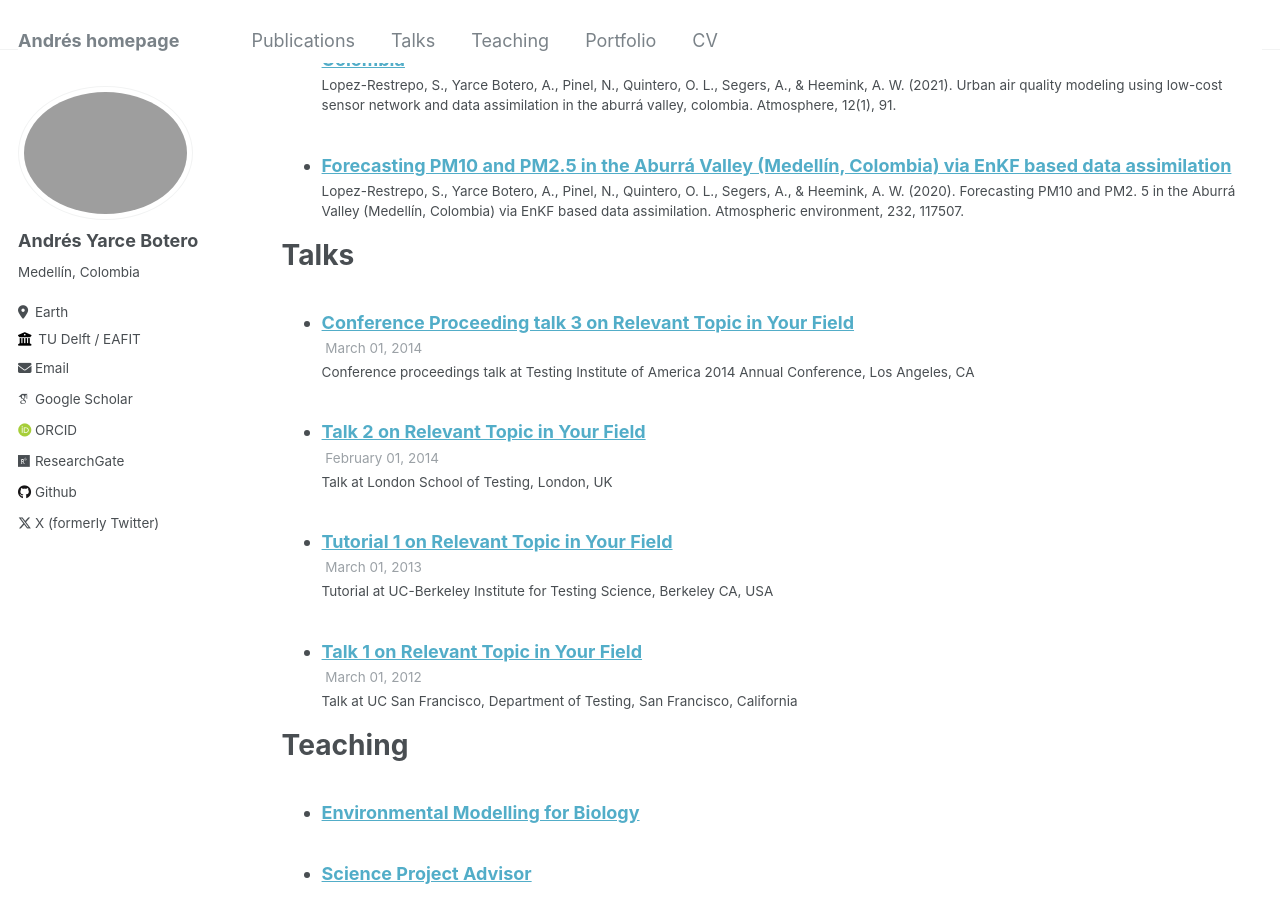
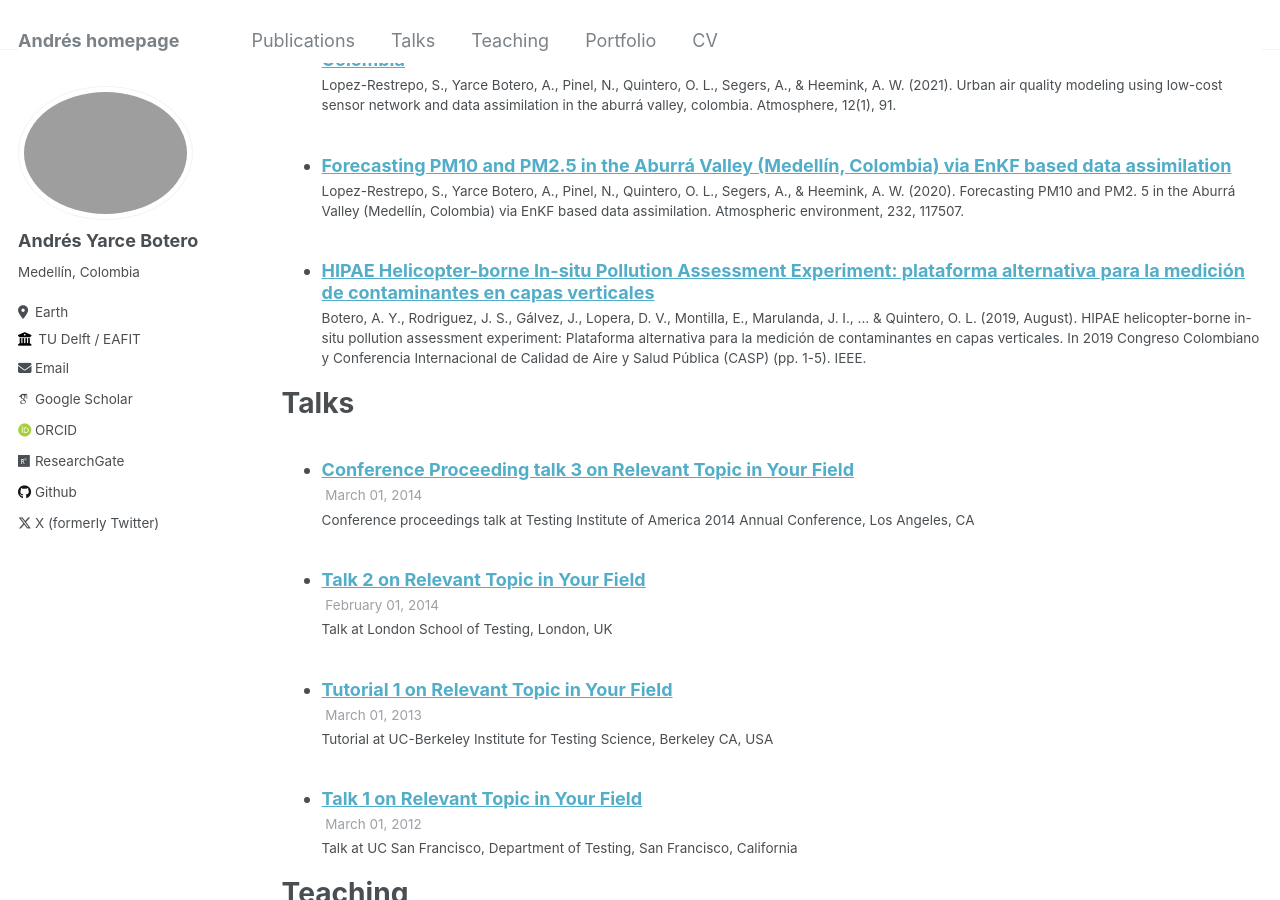
Before and after one commit to ayarceb/ayarceb.github.io, a Jekyll site: the page built from _pages/cv.md, in a window 1280 px wide and 900 px high, scrolled down 2147 px. Built offline with Jekyll 4.4.1, drawn with Linux system fonts in a browser that asks for light colours; some web fonts are replaced; some of the changed lines change nothing that is shown.

Commit message:
Update 2019-HIPAE.md

```diff
--- a/_publications/2019-HIPAE.md
+++ b/_publications/2019-HIPAE.md
@@ -1,5 +1,3 @@
-
-![ScreenShot](HIPAE.jpg "HIPAE")
 ---
 title: "HIPAE Helicopter-borne In-situ Pollution Assessment Experiment: plataforma alternativa para la medición de contaminantes en capas verticales"
 collection: publications
```
